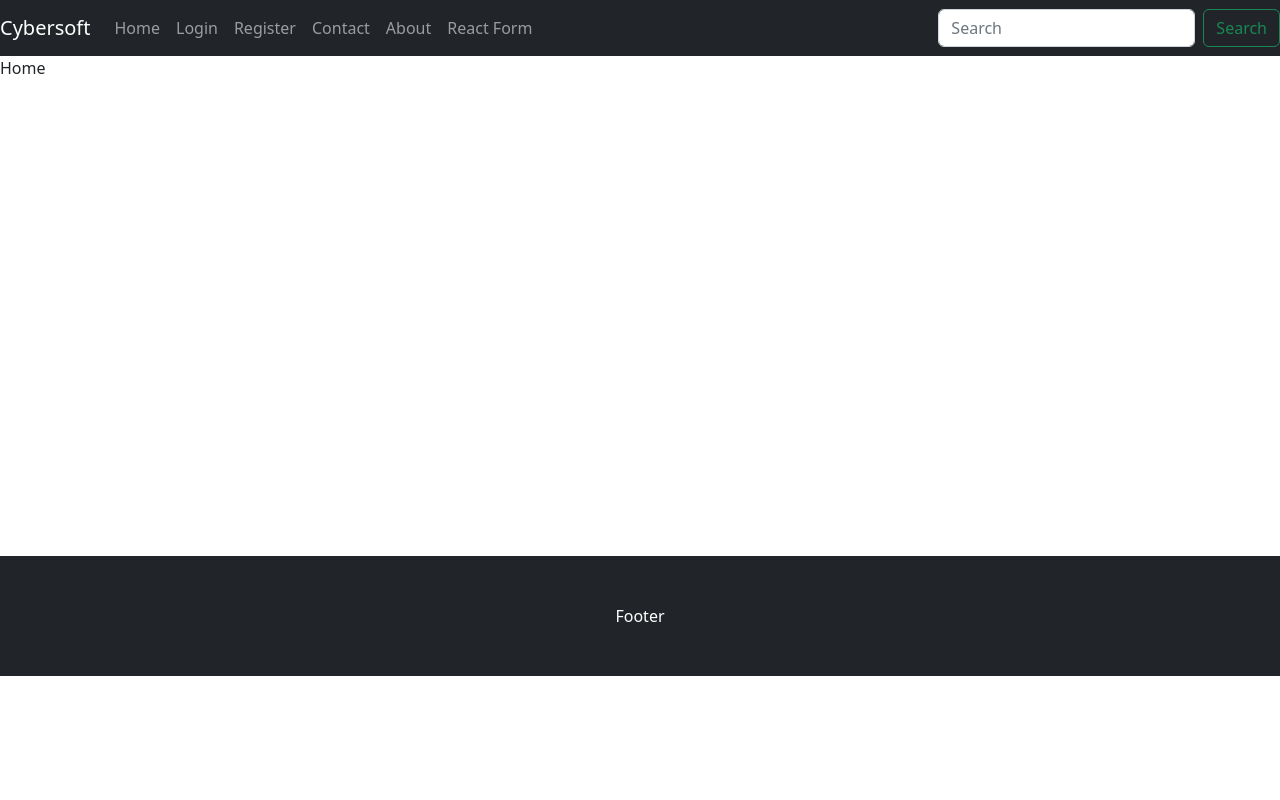
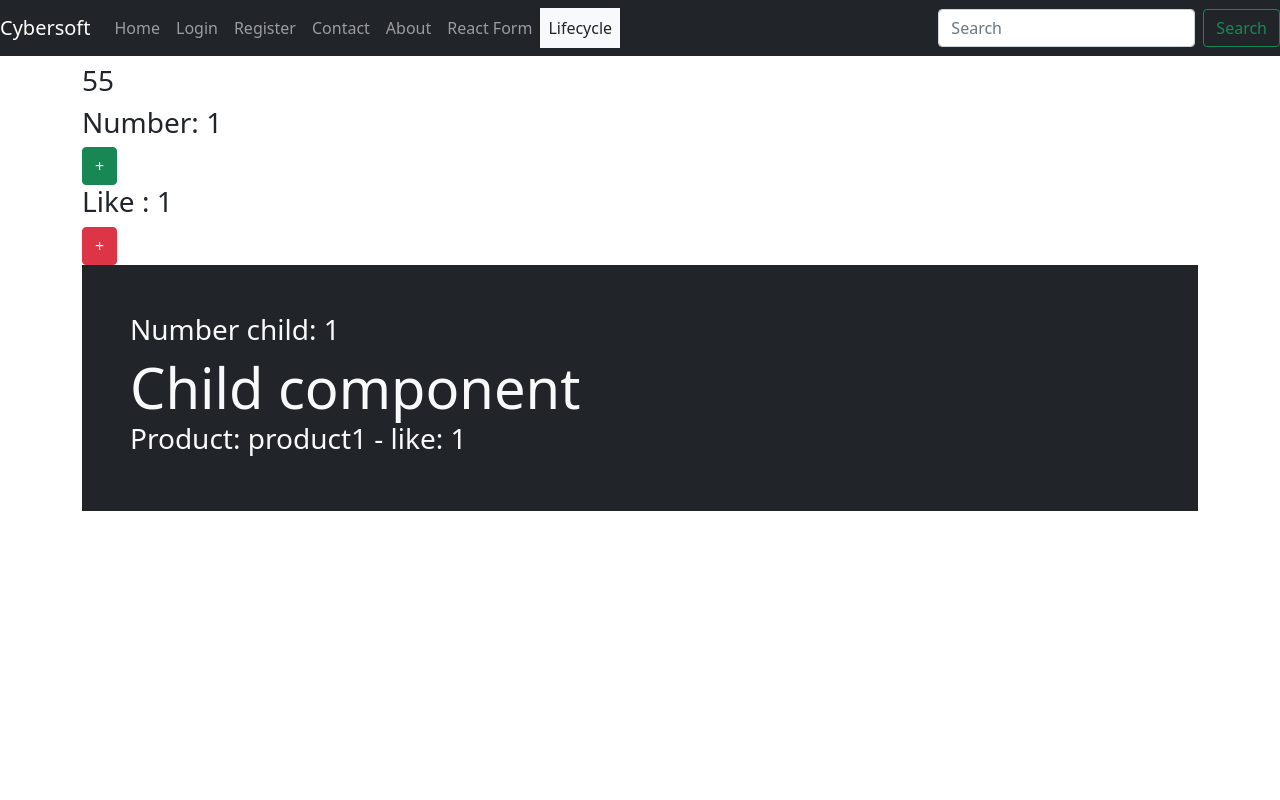
Before and after one commit to khaitruong1301/reactbc30, a React (Create React App) app: page /lifecycle in a window 1280 px wide. Before the commit this address led to /. Shown: the top 800 px of the page. Built offline with nearby package versions, Linux system fonts and the light colour scheme.

Commit message:
buoi7_lifecycle_axios

```diff
--- a/package.json
+++ b/package.json
@@ -6,6 +6,7 @@
     "@testing-library/jest-dom": "^5.16.4",
     "@testing-library/react": "^13.3.0",
     "@testing-library/user-event": "^13.5.0",
+    "axios": "^0.27.2",
     "bootstrap": "^5.1.3",
     "react": "^18.2.0",
     "react-dom": "^18.2.0",
--- a/public/index.html
+++ b/public/index.html
@@ -25,15 +25,12 @@
       Learn how to configure a non-root public URL by running `npm run build`.
     -->
     <title>React bc30</title>
-    <link rel="stylesheet" href="https://cdn.jsdelivr.net/npm/bootstrap@5.2.0-beta1/dist/css/bootstrap.min.css"  integrity="sha384-0evHe/X+R7YkIZDRvuzKMRqM+OrBnVFBL6DOitfPri4tjfHxaWutUpFmBp4vmVor" crossorigin="anonymous">
-
+    <link href="https://cdn.jsdelivr.net/npm/bootstrap@5.0.2/dist/css/bootstrap.min.css" rel="stylesheet" integrity="sha384-EVSTQN3/azprG1Anm3QDgpJLIm9Nao0Yz1ztcQTwFspd3yD65VohhpuuCOmLASjC" crossorigin="anonymous">
   </head>
   <body>
     <noscript>You need to enable JavaScript to run this app.</noscript>
     <div id="root"></div>
-
-    <script src="https://cdn.jsdelivr.net/npm/@popperjs/core@2.11.5/dist/umd/popper.min.js" integrity="sha384-Xe+8cL9oJa6tN/veChSP7q+mnSPaj5Bcu9mPX5F5xIGE0DVittaqT5lorf0EI7Vk" crossorigin="anonymous"></script>
-    <script src="https://cdn.jsdelivr.net/npm/bootstrap@5.2.0-beta1/dist/js/bootstrap.min.js" integrity="sha384-kjU+l4N0Yf4ZOJErLsIcvOU2qSb74wXpOhqTvwVx3OElZRweTnQ6d31fXEoRD1Jy" crossorigin="anonymous"></script>
+    <script src="https://cdn.jsdelivr.net/npm/bootstrap@5.0.2/dist/js/bootstrap.bundle.min.js" integrity="sha384-MrcW6ZMFYlzcLA8Nl+NtUVF0sA7MsXsP1UyJoMp4YLEuNSfAP+JcXn/tWtIaxVXM" crossorigin="anonymous"></script>
 
   </body>
 </html>
--- a/src/App.js
+++ b/src/App.js
@@ -6,7 +6,6 @@ import { NavLink, Outlet } from 'react-router-dom'
 
 //Component
 function App() {
-
   return (
     <div>
       {/*bs5-navbar-background */}
@@ -37,6 +36,9 @@ function App() {
               <li className="nav-item">
                 <NavLink className={({isActive})=> isActive ? 'bg-light text-dark nav-link' : 'nav-link' } to="/reactform">React Form</NavLink>
               </li>
+              <li className="nav-item">
+                <NavLink className={({isActive})=> isActive ? 'bg-light text-dark nav-link' : 'nav-link' } to="/lifecycle">Lifecycle</NavLink>
+              </li>
               {/* <li className="nav-item dropdown">
                 <a className="nav-link dropdown-toggle" href="#" id="dropdownId" data-bs-toggle="dropdown" aria-haspopup="true" aria-expanded="false">Dropdown</a>
                 <div className="dropdown-menu" aria-labelledby="dropdownId">
@@ -52,9 +54,8 @@ function App() {
           </div>
         </nav>
       </div>
-
       {/*Nội dung thay đổi bởi path con */}
-      <div style={{ minHeight: 500 }}>
+      <div style={{ minHeight: 800 }}>
         <Outlet />
       </div>
       <footer className="bg-dark text-white  text-center p-5">
--- /dev/null
+++ b/src/ReactLifeCycle/Child.jsx
@@ -0,0 +1,48 @@
+//rcc
+import React, { Component,PureComponent } from 'react'
+
+/*
+  Purecomponent: là component không có lifecycle shouldComponentUpdate, nó sẽ tự xử lý render lại khi props thay đổi (đối với props là primitive value: number, string, boolean,undefined,null). Đối với reference value thì cần tạo biến địa chỉ mới và clone dữ liệu ra = spread operator ({...}, [...])
+*/
+export default class Child extends PureComponent {
+  constructor(props) {
+    super(props);
+    this.state = {
+    }
+    console.log('constructor child')
+  }
+  static getDerivedStateFromProps(newProps, currentState) {
+    console.log('getDerivedStateFromProps child')
+    return null;
+  }
+  // shouldComponentUpdate(newProps, newState) {
+  //   //State number(this.props.number) thay đổi thì return true, ngược lại return false
+  //   if (this.props.number !== newProps.number) {
+  //     return true;
+  //   }
+  //   console.log('shouldComponentUpdate child');
+  //   return false;
+  // }
+
+  render() {
+    let { number,product } = this.props;
+    console.log('render child')
+    return (
+      <div className='bg-dark p-5 display-4 text-light'>
+        <h3>Number child: {number}</h3>
+        Child component
+        <h3>Product: {product.name} - like: {product.like} </h3>
+      </div>
+    )
+  }
+  componentDidMount() {
+    console.log('componentDidMount child')
+  }
+
+  componentDidUpdate(prevProps,prevState) {
+    //Chạy mỗi lần state hoặc props thay đổi
+    //Hạn chế setState trong này, nếu có lệnh setState phải có if.
+
+    console.log('componentDidUpdate');
+  }
+}
--- /dev/null
+++ b/src/ReactLifeCycle/ReactLifeCycle.jsx
@@ -0,0 +1,91 @@
+//rcc
+import React, { Component } from 'react'
+import Child from './Child';
+
+export default class ReactLifeCycle extends Component {
+    constructor(props) {
+        super(props);
+        this.state = {
+            number: 1,
+            like: 1,
+            count: 60,
+            product: {
+                id: 1,
+                name: 'product1',
+                like: 1
+            }
+        }
+        console.log('constructor')
+    }
+
+    static getDerivedStateFromProps(newProps, currentState) {
+        console.log('getDerivedStateFromProps')
+        return null;
+    }
+
+    shouldComponentUpdate(newProps, newState) {
+        console.log('shouldComponentUpdate');
+        return true;
+    }
+
+    render() {
+        console.log('render')
+
+        return (
+            <div className='container mt-2'>
+                <h3>{this.state.count}</h3>
+                <h3>Number: {this.state.number}</h3>
+                <button className='btn btn-success' onClick={() => {
+                    this.setState({
+                        number: this.state.number + 1
+                    })
+                }}>+</button>
+                <h3>Like : {this.state.product.like}</h3>
+                <button className='btn btn-danger' onClick={() => {
+                    // this.setState({
+                    //     like:this.state.like + 1
+                    // })
+                    let product = this.state.product;
+                    product.like += 1;
+
+                    this.setState({
+                        product: { ...product }
+                    })
+                }}>+</button>
+
+                <Child number={this.state.number} product={this.state.product} />
+            </div>
+        )
+    }
+
+    timeout = {}
+    componentDidMount() {
+      this.timeout = setInterval(() => {
+            this.setState({
+                count: this.state.count - 1
+            });
+            console.log(this.state.count);
+        }, 1000);
+        //Chạy 1 lần sau khi render
+        console.log('componentDidMount')
+    }
+
+    componentWillUnmount () {
+        //Willunmount chạy trước khi component mất khỏi giao diện
+        clearInterval(this.timeout);
+    }
+}
+
+
+
+// class SinhVien {
+//     maSinhVien = '';
+//     static ShowLog (){
+//         console.log('abc');
+//         //Không sử dụng được trỏ this
+//     }
+// }
+
+// SinhVien.ShowLog();
+
+// // let sv = new SinhVien();
--- a/src/index.js
+++ b/src/index.js
@@ -10,6 +10,7 @@ import About from './pages/About/About';
 import Contact from './pages/Contact/Contact';
 import Page404 from './pages/Page404/Page404';
 import ProductManagement from './pages/ProductManagement/ProductManagement';
+import ReactLifeCycle from './ReactLifeCycle/ReactLifeCycle';
 
 const root = ReactDOM.createRoot(document.getElementById('root'));
 root.render(
@@ -23,6 +24,7 @@ root.render(
                 <Route path="contact" element={<Contact />} > </Route>
                 <Route path="about" element={<About />} > </Route>
                 <Route path="reactform" element={<ProductManagement />} > </Route>
+                <Route path="lifecycle" element={<ReactLifeCycle />} > </Route>
                 {/* <Route path='*' element={<Page404 />}></Route> */}
                 <Route path='*' element={<Navigate to="" />}></Route>
 
--- a/src/pages/ProductManagement/FormProduct.jsx
+++ b/src/pages/ProductManagement/FormProduct.jsx
@@ -24,19 +24,19 @@ export default class FormProduct extends Component {
         let { id, value } = e.target;//name , nguyễn văn a
         let dataType = e.target.getAttribute('data-type');
         //Xử lý product info
-        let newValue = {...this.state.productInfo};
+        let newValue = { ...this.state.productInfo };
         newValue[id] = value;
         //Xử lý lỗi
-        let newErrors = {...this.state.errors};
+        let newErrors = { ...this.state.errors };
         //check rổng
         let errorMess = '';
-        if(value.trim() === ''){
+        if (value.trim() === '') {
             errorMess = id + ' không được bỏ trống';
-        }else {
+        } else {
             //Lỗi định dạng
-            if(dataType == 'number'){
+            if (dataType == 'number') {
                 let regexNumber = /^\d+$/;
-                if(!regexNumber.test(value)){
+                if (!regexNumber.test(value)) {
                     errorMess = id + ' phải là số !';
                 }
             }
@@ -44,8 +44,8 @@ export default class FormProduct extends Component {
         newErrors[id] = errorMess;
         //setState
         this.setState({
-            productInfo:newValue,
-            errors:newErrors
+            productInfo: newValue,
+            errors: newErrors
         }, () => {
             console.log(this.state);
         })
@@ -56,41 +56,60 @@ export default class FormProduct extends Component {
         e.preventDefault();
         //check trước khi submit dữ liệu
         let valid = true;
-        let {errors,productInfo} = this.state;
+        let { errors, productInfo } = this.state;
         //check error (tất cả error phải rỗng)
-        for(let key in errors){
-            if(errors[key] !== ''){
+        for (let key in errors) {
+            if (errors[key] !== '') {
                 valid = false;
                 break;
             }
         }
 
         //check value (productInfo) tất cả value phải khác rỗng
-        for(let key in productInfo) {
-            if(productInfo[key] === '') {
+        for (let key in productInfo) {
+            if (productInfo[key] === '') {
                 errors[key] = key + 'Không được bỏ trống !';
                 valid = false;
                 // break;
             }
         }
 
-        if(!valid) {
+        if (!valid) {
             console.log(valid);
             this.setState({
-                errors:errors
+                errors: errors
             });
             alert('Dữ liệu không hợp lệ');
             return;
         }
-
         //Hợp lệ
         // alert('submitted');
         this.props.createProduct(productInfo);
     }
+
+
+    // static getDerivedStateFromProps(newProps,currentState) {
+    //     //Lấy props.productEdit => Gán vào state.productInfo => sau đó giao diện lấy ra từ state
+    //     if(newProps.productEdit.id !== currentState.productInfo.id) {
+    //         //Bấm nút edit
+    //         currentState.productInfo = newProps.productEdit;
+    //         return currentState; // hàm này sẽ tạo ra this.state mới
+    //     }
+    //     return null;
+    // }
+
+    //Chạy trước render sau khi props thay đổi
+    componentWillReceiveProps(newProps) {
+        //Khi bấm nút chỉnh sửa lấy props gán vào state => giao diện render ra từ state
+        this.setState({
+            productInfo: newProps.productEdit
+        })
+    }
+
     render() {
 
-        console.log(this.props.productEdit)
-        let {id,name,productType,img,description,price} = this.props.productEdit;
+        // console.log(this.props.productEdit)
+        let { id, name, productType, img, description, price } = this.state.productInfo;
         return (
             <form className='card' onSubmit={this.handleSubmit}>
                 <div className='card-header bg-dark text-warning' style={{ fontSize: 20, fontWeight: 'bold' }}>
@@ -101,14 +120,14 @@ export default class FormProduct extends Component {
                         <div className='form-group'>
                             <p>Id</p>
                             <input
-                            value={id}
-                            className='form-control' id="id" name="id" onChange={this.handleChange} />
+                                value={id}
+                                className='form-control' id="id" name="id" onChange={this.handleChange} />
                             <p className='text-danger'>{this.state.errors.id}</p>
                         </div>
                         <div className='form-group'>
                             <p>name</p>
                             <input
-                            value={name}className='form-control' id="name" name="name" onChange={this.handleChange} />
+                                value={name} className='form-control' id="name" name="name" onChange={this.handleChange} />
                             <p className='text-danger'>{this.state.errors.name}</p>
                         </div>
                         <div className='form-group'>
@@ -126,7 +145,7 @@ export default class FormProduct extends Component {
                         <div className='form-group'>
                             <p>Product type</p>
                             <select
-                            value={productType}className='form-control' id="productType" name="productType" onChange={this.handleChange}>
+                                value={productType} className='form-control' id="productType" name="productType" onChange={this.handleChange}>
                                 <option>mobile</option>
                                 <option>tablet</option>
                                 <option>laptop</option>
@@ -135,7 +154,7 @@ export default class FormProduct extends Component {
                         <div className='form-group'>
                             <p>Product descriptiong</p>
                             <textarea
-                            value={description}className='form-control' id="description" name="description" rows={3} onChange={this.handleChange} >
+                                value={description} className='form-control' id="description" name="description" rows={3} onChange={this.handleChange} >
                             </textarea>
                             <p className='text-danger'>{this.state.errors.description}</p>
                         </div>
@@ -143,7 +162,9 @@ export default class FormProduct extends Component {
                 </div>
                 <div className='card-footer'>
                     <button className='btn btn-success mx-2'>Create</button>
-                    <button className='btn btn-primary mx-2'>Update</button>
+                    <button className='btn btn-primary mx-2' type="button" onClick={() => {
+                        this.props.updateProduct(this.state.productInfo)
+                    }}>Update</button>
                 </div>
             </form>
         )
--- a/src/pages/ProductManagement/ProductManagement.jsx
+++ b/src/pages/ProductManagement/ProductManagement.jsx
@@ -1,6 +1,7 @@
 import React, { Component } from 'react'
 import FormProduct from './FormProduct'
 import TableProduct from './TableProduct'
+import axios from 'axios';
 
 export default class ProductManagement extends Component {
 
@@ -25,6 +26,24 @@ export default class ProductManagement extends Component {
     this.setState({
       productEdit:prodEdit
     })
+  }
+
+
+  //this.state.arrProduct = [{},{},{}]
+  updateProduct = (productUpdate) => {
+    //Lấy ra dữ liệu trong mảng (prodUpdate)
+    let prodUpdate = this.state.arrProduct.find(pro => pro.id == productUpdate.id);
+    if(prodUpdate){
+        for(let key in prodUpdate){
+            prodUpdate[key] = productUpdate[key];
+        }
+    }
+    //Sau khi thay đổi thì set lại state
+    this.setState({
+      arrProduct:this.state.arrProduct
+    })
+
+    console.log(productUpdate);
   }
 
 
@@ -63,9 +82,27 @@ export default class ProductManagement extends Component {
     return (
       <div className='container'>
         <h3>ProductManagement</h3>
-        <FormProduct productEdit={this.state.productEdit} createProduct={this.createProduct} />
+        <FormProduct updateProduct={this.updateProduct} productEdit={this.state.productEdit} createProduct={this.createProduct} />
         <TableProduct arrProduct={this.state.arrProduct} delProduct={this.delProduct} editProduct={this.editProduct}/>
       </div>
     )
   }
+
+  componentDidMount() {
+      let promise = axios({
+          url:'https://svcy.myclass.vn/api/product/getall',
+          method:'GET'
+      });
+
+      promise.then(result => {
+          //Thành công
+          this.setState({
+            arrProduct:result.data
+          })
+      });
+
+      promise.catch(err => {
+        console.log(err)
+      })
+  }
 }
```
Also changed, not shown: 1 other file (tests, documents, lock files or other folders).
